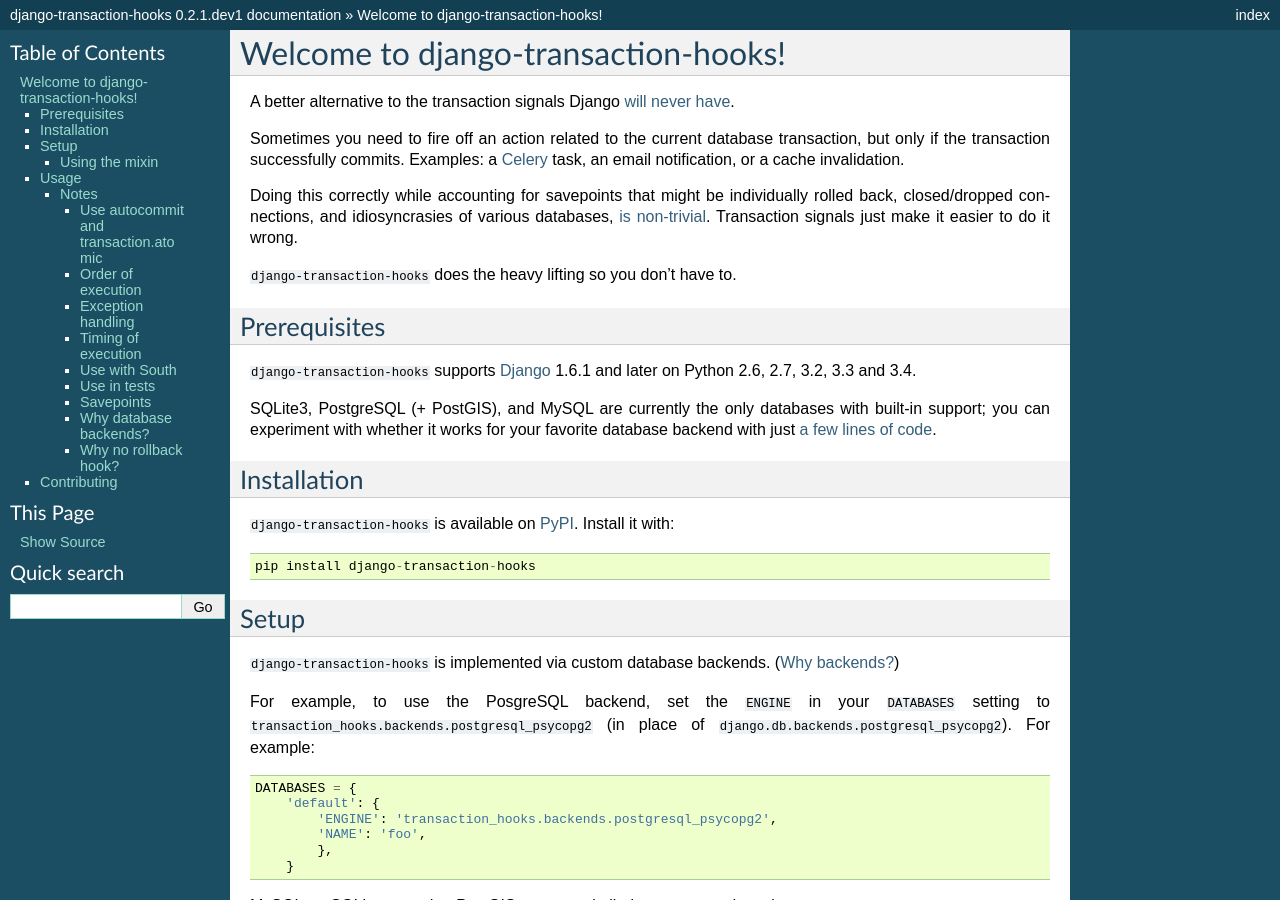
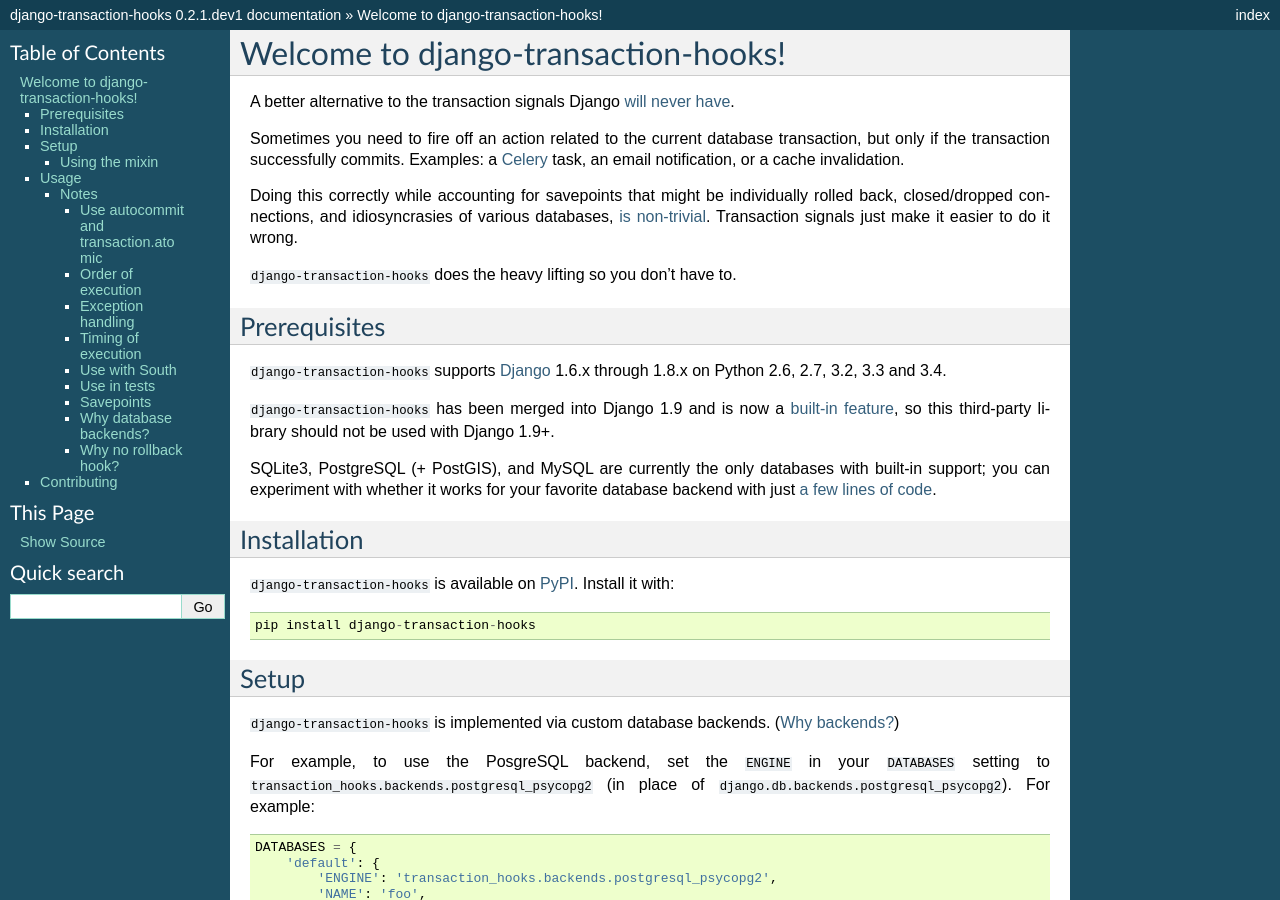
Before and after one commit to carljm/django-transaction-hooks, a Sphinx documentation site: the page built from doc/index.rst, in a window 1280 px wide and 900 px high. Built offline with Sphinx 7.4.7, drawn with Linux system fonts in a browser that asks for light colours.

Commit message:
Document that support ends with Django 1.8.x.

```diff
--- a/doc/index.rst
+++ b/doc/index.rst
@@ -22,14 +22,19 @@
 Prerequisites
 -------------
 
-``django-transaction-hooks`` supports `Django`_ 1.6.1 and later on Python 2.6,
-2.7, 3.2, 3.3 and 3.4.
+``django-transaction-hooks`` supports `Django`_ 1.6.x through 1.8.x on Python
+2.6, 2.7, 3.2, 3.3 and 3.4.
+
+``django-transaction-hooks`` has been merged into Django 1.9 and is now a
+`built-in feature`_, so this third-party library should not be used with Django
+1.9+.
 
 SQLite3, PostgreSQL (+ PostGIS), and MySQL are currently the only databases
 with built-in support; you can experiment with whether it works for your
 favorite database backend with just `a few lines of code`_.
 
 .. _Django: http://www.djangoproject.com/
+.. _built-in feature: https://docs.djangoproject.com/en/1.9/topics/db/transactions/#performing-actions-after-commit
 
 
 Installation
```
